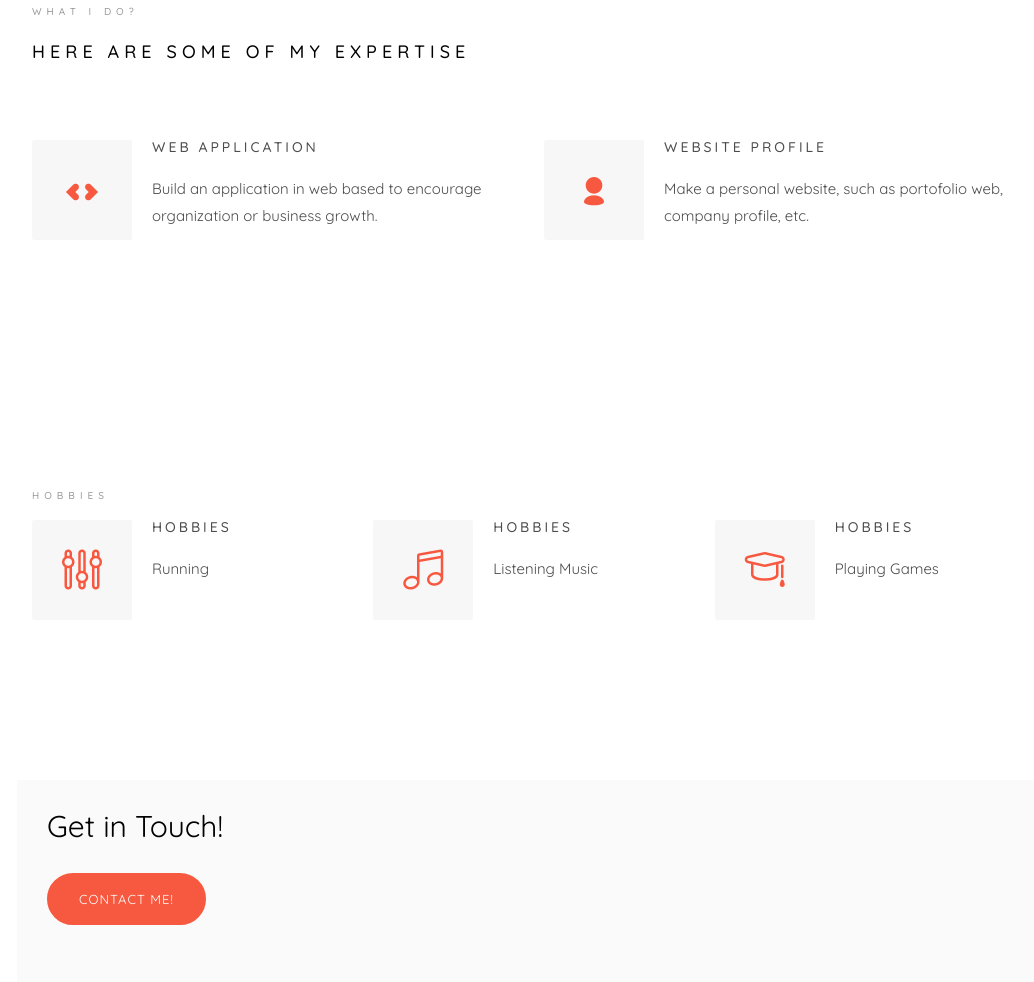
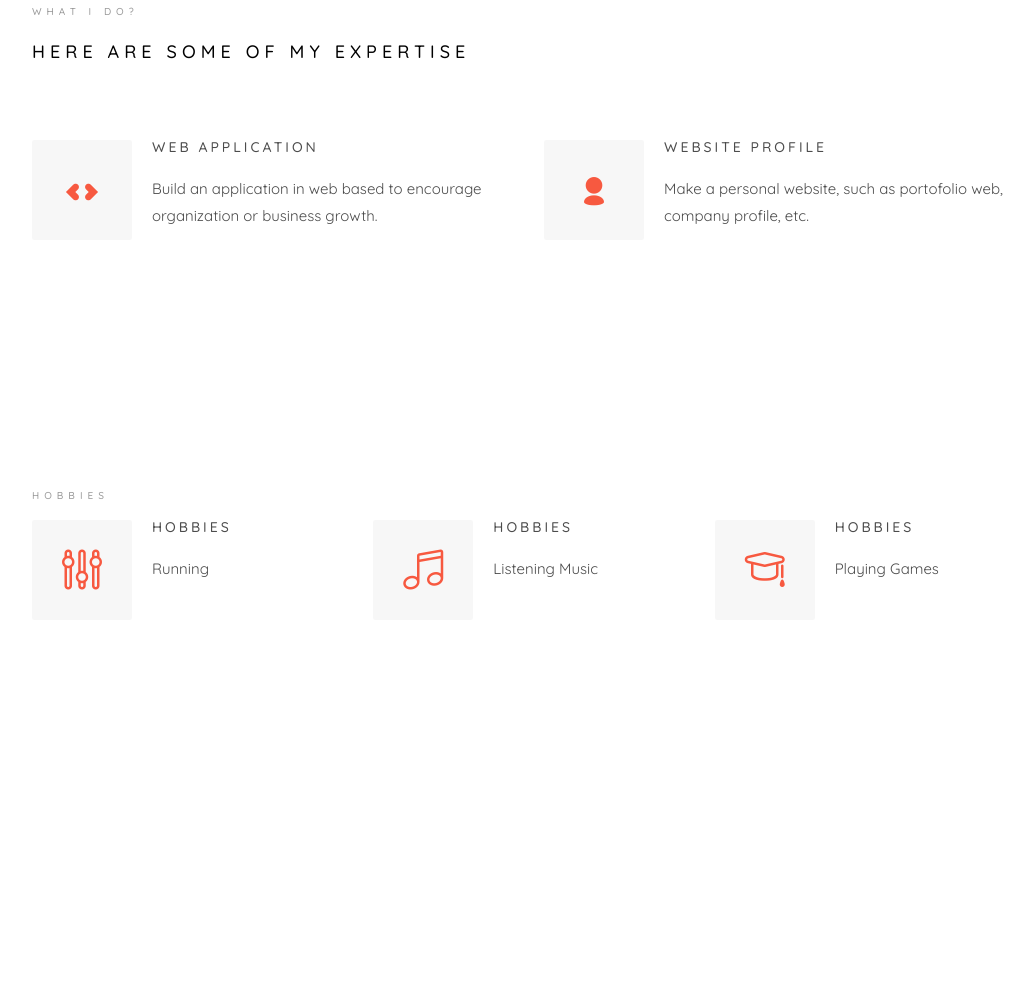
Before and after one commit to partosinaga/partosinaga.github.io, a plain HTML site: page index.html in a window 1280 px wide. Shown: the part 1817-2799 px from the top of the page, without its empty margins (239-1273 px from the left). After the commit the page ends 2597 px from the top, so only its background shows below. Drawn offline with Linux system fonts and the light colour scheme; files whose address does not match are found by name.

Commit message:
remove button contact me

```diff
--- a/index.html
+++ b/index.html
@@ -249,23 +249,6 @@ Copyright &copy;<script>document.write(new Date().getFullYear());</script> All r
 				</div>
 			</div>
 
-
-
-			<div id="get-in-touch" class="colorlib-bg-color">
-				<div class="colorlib-narrow-content">
-					<div class="row">
-						<div class="col-md-6 animate-box" data-animate-effect="fadeInLeft">
-							<h2>Get in Touch!</h2>
-						</div>
-					</div>
-					<div class="row">
-						<div class="col-md-6 col-md-offset-3 col-md-pull-3">
-							<p><a href="contact.html" class="btn btn-primary btn-learn">Contact me!</a></p>
-						</div>
-
-					</div>
-				</div>
-			</div>
 		</div>
 	</div>
 
```
